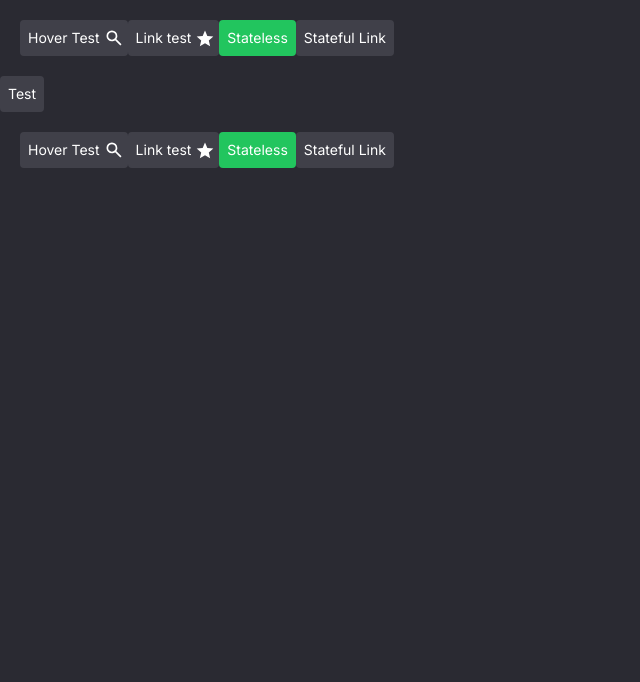
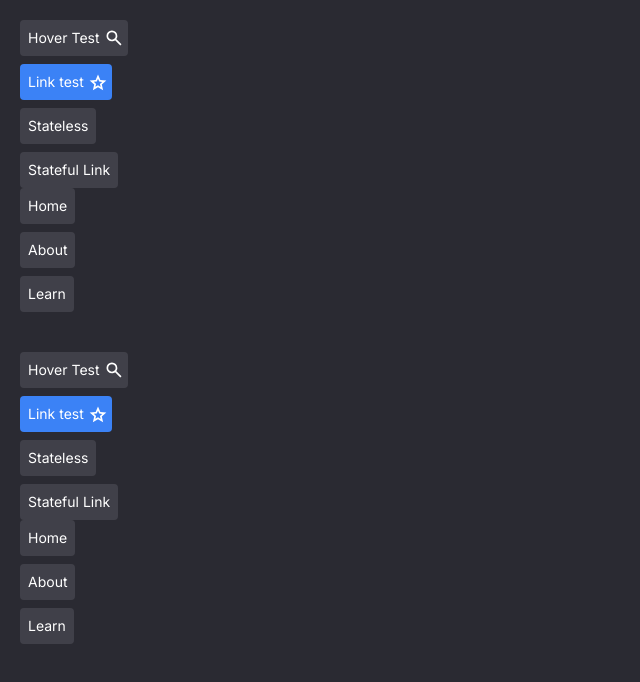
Before and after one commit to william-horn/team-maker, a Next.js app: page / in a window 1280 px wide. Shown: the top 682 px of the page, without its empty margins (0-640 px from the left). Built offline with nearby package versions, Linux system fonts and the light colour scheme.

Commit message:
good checkpoint with LinkButtons and created new __groupSelected state

```diff
--- a/app/layout.jsx
+++ b/app/layout.jsx
@@ -20,7 +20,7 @@ export default function RootLayout({ children }) {
       </head>
       <body className={inter.className + " theme-dark bg-page"}>
         <SingleComponent/>
-        <StatefulLinkButton href="/test-page">Test</StatefulLinkButton>
+        {/* <StatefulLinkButton href="/test-page">Test</StatefulLinkButton> */}
         {children}
       </body>
     </html>
--- a/components/Buttons/ButtonGroup.jsx
+++ b/components/Buttons/ButtonGroup.jsx
@@ -31,7 +31,7 @@ const ButtonGroup = function({
 
     buttons: {
       self: "",
-      __selected: {
+      __groupSelected: {
         self: "bg-blue-500 hover:bg-blue-400"
       }
     },
--- a/components/Buttons/Buttons.jsx
+++ b/components/Buttons/Buttons.jsx
@@ -37,9 +37,9 @@ const className = {
     }
   },
 
-  __selected: {
-    self: "bg-green-500 hover:bg-green-600"
-  }
+  // __selected: {
+  //   self: "bg-green-500 hover:bg-green-600"
+  // }
 }
 
 // ----------------------------- //
@@ -117,6 +117,8 @@ const useButtonController = (buttonProps, callbacks={}) => {
       rightIcon,
       leftIconSelected,
       rightIconSelected,
+      rightIconHovered,
+      leftIconHovered,
 
       // id,
       // value
@@ -129,12 +131,14 @@ const useButtonController = (buttonProps, callbacks={}) => {
       state prop passed directly in the button.
     */
     buttonProps.importedState = {
+      //! move this to first position if you want to manually over-write state by passing state props
+      //! this was placed here so stateful buttons would behave expectedly in button groups
+      //? pretty sure the only draw-back to this is duplicating the button id in the button group
+      //? activeId list when __selected is first.
+      __groupSelected: findActiveId(buttonProps.id).found,
+
       ...group_state,
       ...importedState,
-
-      //! move this to first position if you want to manually over-write state by passing state props
-      //! this was placed here so stateful buttons would behave expectedly in button groups
-      __selected: findActiveId(buttonProps.id).found,
     }
 
     // button data holds all remaining button attributes, along with the main state object
@@ -160,7 +164,7 @@ const useButtonController = (buttonProps, callbacks={}) => {
       update the button group's button data object for storing
       information about all active buttons
     */
-    if (buttonProps.importedState.__selected) {
+    if (buttonProps.importedState.__groupSelected) {
       groupButtonData.current[buttonProps.id] = buttonData;
     } else {
       delete groupButtonData.current[buttonProps.id];
@@ -198,7 +202,7 @@ const useButtonController = (buttonProps, callbacks={}) => {
     }
 
     buttonProps.onClick = () => {
-      const selected = !buttonProps.importedState.__selected;
+      const selected = !buttonProps.importedState.__groupSelected;
 
       if (selectionLimit > -1 && activeIds.length >= selectionLimit && selected) {
         if (unselectLastChoice) {
@@ -206,10 +210,10 @@ const useButtonController = (buttonProps, callbacks={}) => {
 
           if (unselectedButtonId !== buttonProps.id) {
             const unselectedButtonData = groupButtonData.current[unselectedButtonId];
-            unselectedButtonData.state.__selected = false;
+            unselectedButtonData.state.__groupSelected = false;
 
             fireOnUnselect(unselectedButtonData);
-            updateActiveIds(unselectedButtonId, unselectedButtonData.state.__selected);
+            updateActiveIds(unselectedButtonId, unselectedButtonData.state.__groupSelected);
           }
 
         } else {
@@ -219,6 +223,7 @@ const useButtonController = (buttonProps, callbacks={}) => {
         }
       }
 
+      buttonProps.importedState.__groupSelected = selected;
       fireOnClick(buttonData);
 
       if (selected) {
@@ -227,7 +232,6 @@ const useButtonController = (buttonProps, callbacks={}) => {
         fireOnUnselect(buttonData);
       }
 
-      buttonProps.importedState.__selected = selected;
       updateActiveIds(buttonData.id, selected);
     }
   } else {
@@ -253,6 +257,8 @@ const useButtonController = (buttonProps, callbacks={}) => {
         rightIcon,
         rightIconSelected,
         leftIconSelected,
+        rightIconHovered,
+        leftIconHovered,
         ...buttonData
       } = buttonProps;
 
@@ -274,11 +280,11 @@ const useButtonController = (buttonProps, callbacks={}) => {
     rightIconHovered,
   } = buttonProps;
 
-  buttonProps.activeLeftIcon = (importedState.__selected && leftIconSelected)
+  buttonProps.activeLeftIcon = ((importedState.__selected || importedState.__groupSelected) && leftIconSelected)
     || (importedState.__hovered && leftIconHovered)
     || leftIcon;
 
-  buttonProps.activeRightIcon = (importedState.__selected && rightIconSelected)
+  buttonProps.activeRightIcon = ((importedState.__selected || importedState.__groupSelected) && rightIconSelected)
     || (importedState.__hovered && rightIconHovered)
     || rightIcon;
 
@@ -357,7 +363,6 @@ export const StatefulButton = function({
   const buttonController = useButtonController({
     importedState: {
       __selected: selected,
-      __locallySelected: selected,
       __hovered: hovered,
     },
     ...rest
@@ -371,13 +376,7 @@ export const StatefulButton = function({
     __overrideClick: (onClick, buttonData) => {
       const isSelected = !selected;
 
-      // update locallySelected to current state
-      buttonData.state.__locallySelected = isSelected;
-
-      // if button is in a group, don't update the selected state
-      if (!buttonData.inGroup) {
-        buttonData.state.__selected = isSelected;
-      }
+      buttonData.state.__selected = isSelected;
 
       setSelected(isSelected);
       return onClick(buttonData);
@@ -462,10 +461,10 @@ export const StatefulLinkButton = function({
   const urlPathname = usePathname();
   const selected = urlPathname === href;
 
-  // const [selected, setSelected] = useState(false);
   const [hovered, setHovered] = useState(false);
 
   const buttonController = useButtonController({
+    importedClassName,
     importedState: {
       __selected: selected,
       __hovered: hovered,
--- a/components/SingleComponent.jsx
+++ b/components/SingleComponent.jsx
@@ -4,11 +4,14 @@
 import React from 'react';
 import { StatelessButton, StatelessLinkButton, StatefulButton, StatefulLinkButton } from './Buttons/Buttons';
 import ButtonGroup from './Buttons/ButtonGroup';
+import { usePathname } from 'next/navigation';
 import ImageButton from './Buttons/ImageButton';
 
 const SingleComponent = function({
 
 }) {
+  const urlPathname = usePathname();
+  console.log("pathname: ", urlPathname);
 
   return (
     <div className="p-5">
@@ -16,7 +19,15 @@ const SingleComponent = function({
     {/* <ImageButton
     src="/icons/close_icon.svg"
     /> */}
+
+    <ButtonGroup
+    defaultSelect={["two"]}
+    selectionLimit={1}
+    unselectLastChoice
+    rightIconSelected="/icons/star_icon.svg"
+    >
       <StatefulButton
+      id="one"
       onClick={data => console.log(data)}
       rightIconHovered="/icons/history_icon.svg"
       rightIconSelected="/icons/label_icon.svg"
@@ -25,7 +36,8 @@ const SingleComponent = function({
       </StatefulButton>
 
       <StatelessLinkButton
-    href="/test-page"
+      id="two"
+      href="/"
       rightIcon="/icons/profile_icon.svg"
       rightIconHovered="/icons/star_fill_icon.svg"
       state={{__hovered: true}}
@@ -34,18 +46,40 @@ const SingleComponent = function({
       </StatelessLinkButton>
 
       <StatelessButton
-    state={{__selected: true}}
+      id="three"
+      // state={{__selected: true}}
       onClick={data => console.log("stateless: ", data)}>
         Stateless
       </StatelessButton>
 
       <StatefulLinkButton
+      className={{
+        __selected: {
+          self: "bg-green-500 hover:bg-green-400"
+        }
+      }}
+      id="four"
       rightIconHovered="/icons/search_icon.svg"
-    rightIconSelected="/icons/search_icon.svg"
+      // rightIconSelected="/icons/search_icon.svg"
       onClick={data=> console.log("stateful link: ", data)}
       href="/test-page">
         Stateful Link
       </StatefulLinkButton>
+    </ButtonGroup>
+
+    <ButtonGroup
+    className={{
+      buttons: {
+        __selected: {
+          self: "bg-green-500 hover:bg-green-400"
+        }
+      }
+    }}
+    >
+      <StatefulLinkButton id="home" href="/home">Home</StatefulLinkButton>
+      <StatefulLinkButton id="about" href="/about">About</StatefulLinkButton>
+      <StatefulLinkButton id="learn" href="/learn">Learn</StatefulLinkButton>
+    </ButtonGroup>
 
     </div>
   );
--- a/util/mergeClass.js
+++ b/util/mergeClass.js
@@ -31,6 +31,10 @@ const mergeClass = (base, imported, state={}) => {
   // merge base styles with imported styles
   recursiveMerge(final, imported);
 
+  if (state.__groupSelected) {
+    recursiveMerge(final, final.__groupSelected);
+  }
+
   if (state.__selected) {
     recursiveMerge(final, final.__selected);
   }
```
Lines whose indentation alone changed are shown as unchanged.
